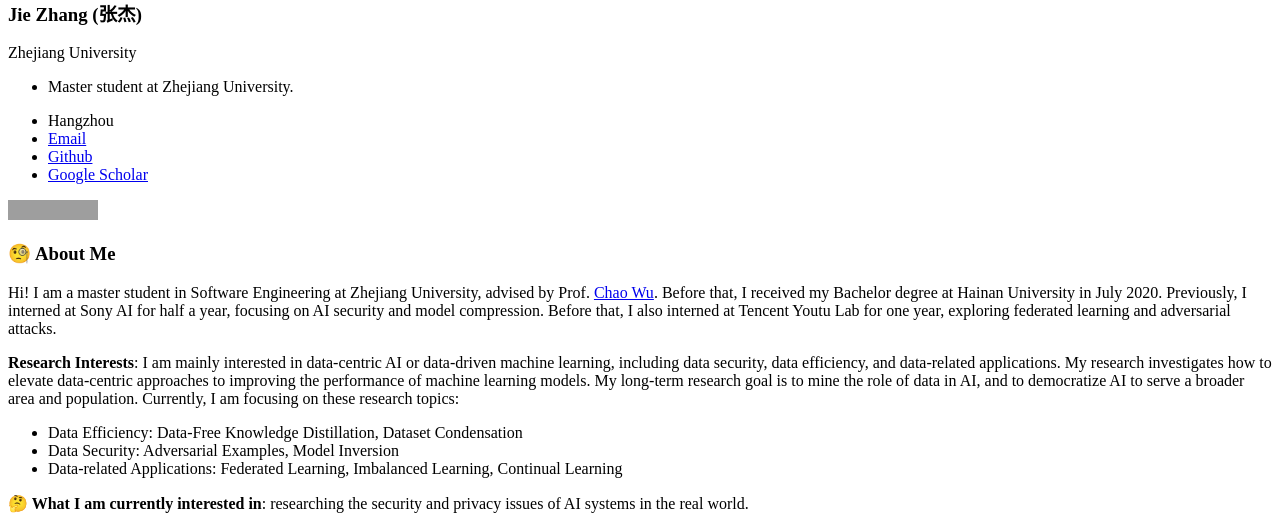
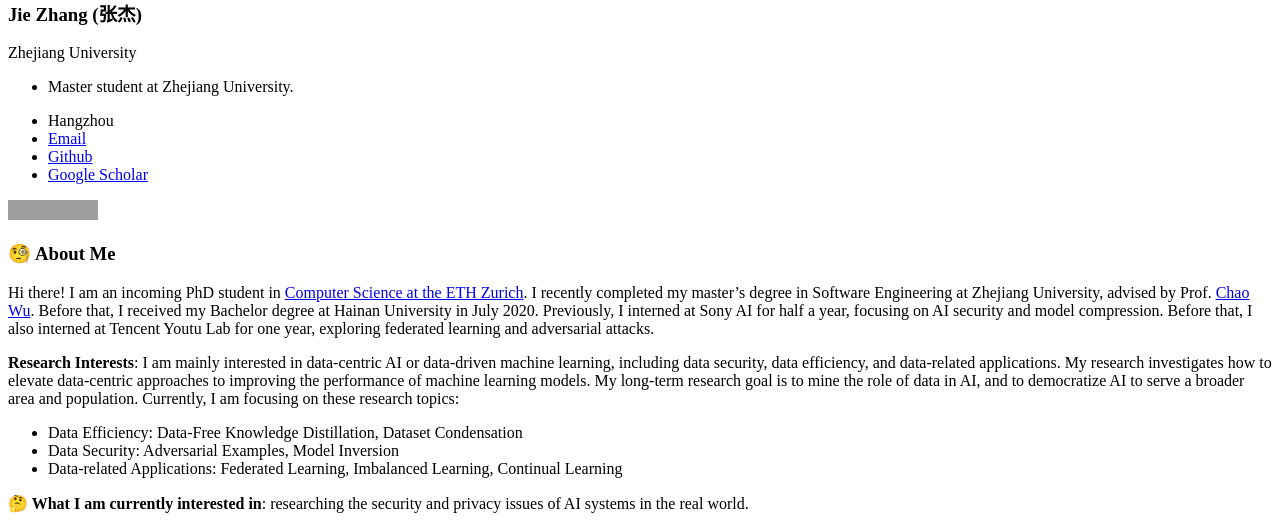
Before and after one commit to zj-jayzhang/zj-jayzhang.github.io, a Jekyll site: the page built from _pages/includes/intro.md, in a window 1280 px wide. Shown: the part 544-1073 px from the top of the page. Built offline with Jekyll 4.4.1, drawn with Linux system fonts in a browser that asks for light colours; our own code applies the rules of GitHub Pages for plain Markdown files; grey boxes are pictures that could not be loaded.

Commit message:
Update intro.md

```diff
--- a/_pages/includes/intro.md
+++ b/_pages/includes/intro.md
@@ -1,6 +1,7 @@
 # 🧐 About Me
 
-Hi! I am a master student in Software Engineering at Zhejiang University, advised by Prof. [Chao Wu](https://scholar.google.com.hk/citations?user=gpTPt58AAAAJ&hl=zh-CN). Before that, I received my Bachelor degree at Hainan University in July 2020. Previously, I interned at Sony AI for half a year, focusing on AI security and model compression. Before that, I also interned at Tencent Youtu Lab for one year, exploring federated learning and adversarial attacks.
+Hi there! I am an incoming PhD student in [Computer Science at the ETH Zurich](https://inf.ethz.ch/).
+I recently completed my master's degree in Software Engineering at Zhejiang University, advised by Prof. [Chao Wu](https://scholar.google.com.hk/citations?user=gpTPt58AAAAJ&hl=zh-CN). Before that, I received my Bachelor degree at Hainan University in July 2020. Previously, I interned at Sony AI for half a year, focusing on AI security and model compression. Before that, I also interned at Tencent Youtu Lab for one year, exploring federated learning and adversarial attacks.
 
 **Research Interests**: I am mainly interested in data-centric AI or data-driven machine learning, including data security, data efficiency, and data-related applications. My research investigates how to elevate data-centric approaches to improving the performance of machine learning models. My long-term research goal is to mine the role of data in AI, and to democratize AI to serve a broader area and population. Currently, I am focusing on these research topics:
 - Data Efficiency: Data-Free Knowledge Distillation, Dataset Condensation
```
